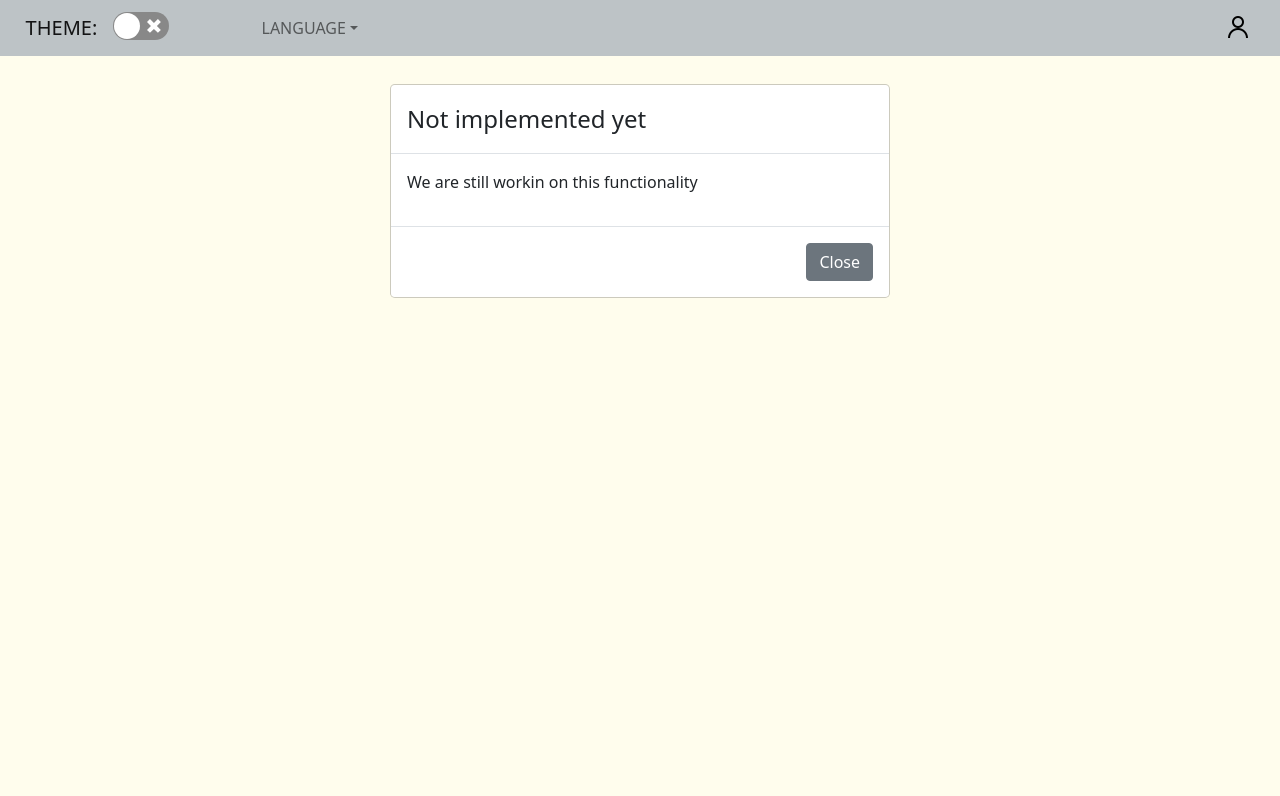
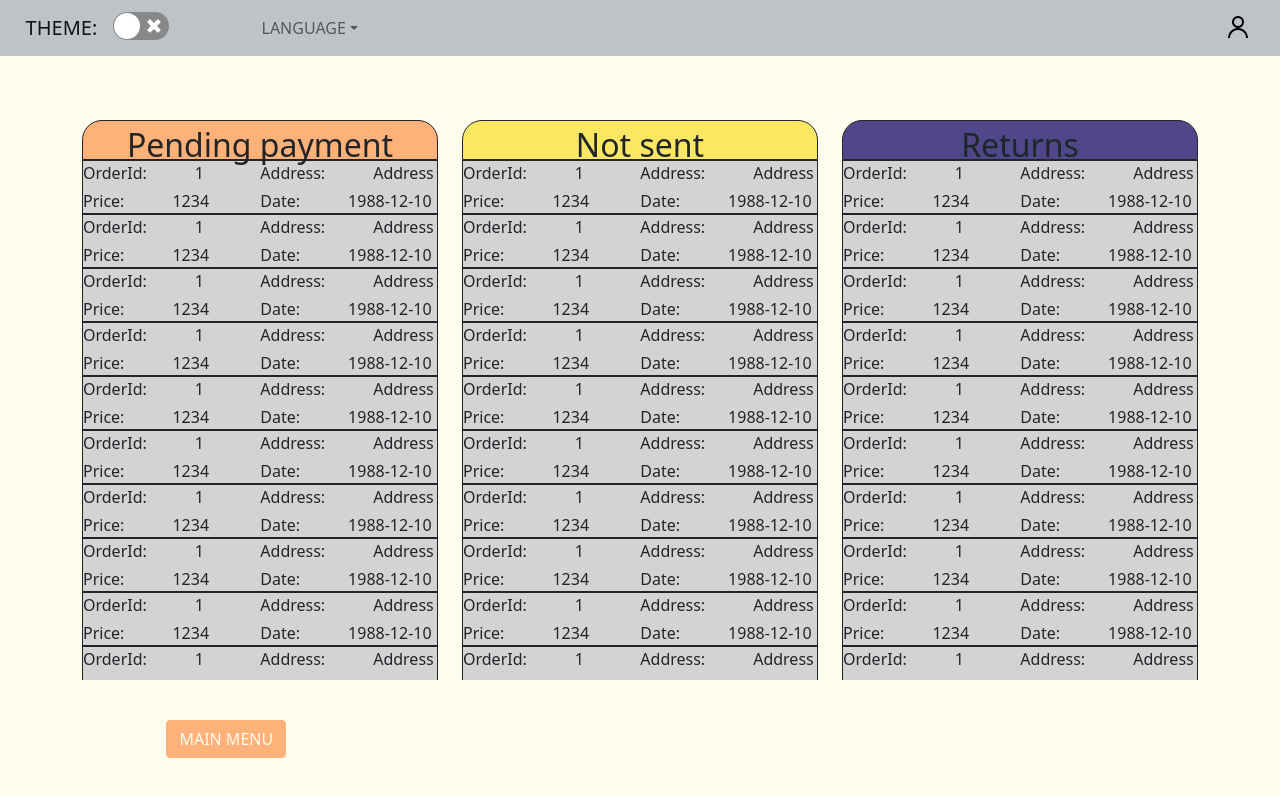
Before and after one commit to ksoloducha/dashboard, a React (Create React App) app: page / in a window 1280 px wide. Both pictures are taken after a click on the picture 325 px from the left and 215 px from the top of the page. Shown: the top 796 px of the page. Built offline with nearby package versions, Linux system fonts and the light colour scheme.

Commit message:
Added orders dashboard

```diff
--- a/src/App.js
+++ b/src/App.js
@@ -6,6 +6,7 @@ import { views, mainWindow } from "./ViewEnum"
 import SellingChartView from "./components/selling-chart/SellingChartView"
 import Modal from 'react-bootstrap/Modal'
 import Button from 'react-bootstrap/Button'
+import OrdersView from "./components/orders/OrdersView"
 
 class App extends Component
 {
@@ -47,6 +48,12 @@ class App extends Component
       case 'Selling chart':
         return(
           <SellingChartView
+            onGoBack={this.openMainMenu}
+          />
+        )
+      case 'Orders':
+        return(
+          <OrdersView
             onGoBack={this.openMainMenu}
           />
         )
--- /dev/null
+++ b/src/components/orders/Order.css
@@ -0,0 +1,5 @@
+.order{
+    background-color: lightgray;
+    border-style: solid;
+    border-width: 1px;
+}
--- /dev/null
+++ b/src/components/orders/Order.js
@@ -0,0 +1,34 @@
+import './Order.css'
+import Stack from 'react-bootstrap/Stack'
+
+
+function Order(props) {
+    return (
+        <div className="order">
+            <Stack direction="horizontal" gap="5">
+                <Stack direction="vertical" gap="1">
+                    <Stack direction="horizontal" gap="5">
+                        <label>OrderId:</label>
+                        <label>{props.orderId}</label>
+                    </Stack>
+                    <Stack direction="horizontal" gap="5">
+                        <label>Price:</label>
+                        <label>{props.price}</label>
+                    </Stack>
+                </Stack>
+                <Stack direction="vertical" gap="1">
+                    <Stack direction="horizontal" gap="5">
+                        <label>Address:</label>
+                        <label>{props.address}</label>
+                    </Stack>
+                    <Stack direction="horizontal" gap="5">
+                        <label>Date:</label>
+                        <label>{props.date}</label>
+                    </Stack>
+                </Stack>
+            </Stack>
+        </div>
+    )
+}
+
+export default Order
--- /dev/null
+++ b/src/components/orders/OrderScrollComponent.css
@@ -0,0 +1,13 @@
+.order-header{
+    text-align: center;
+    height: 5vh;
+    border-radius: 20px 20px 0px 0px;
+    border-style: solid;
+    border-width: 1px;
+    font-size: 32px;
+}
+
+.order-scroll{
+    height: 65vh;
+    overflow-y: scroll;
+}
--- /dev/null
+++ b/src/components/orders/OrderScrollComponent.js
@@ -0,0 +1,104 @@
+import React, {useState} from 'react'
+import Stack from 'react-bootstrap/Stack'
+import DropdowbButton from 'react-bootstrap/DropdownButton'
+import './OrderScrollComponent.css'
+import Order from './Order.js'
+
+const list = [
+  {
+    orderId: '1',
+    price: '1234',
+    address: 'Address',
+    date: '1988-12-10',
+  },
+  {
+    orderId: '1',
+    price: '1234',
+    address: 'Address',
+    date: '1988-12-10',
+  },
+  {
+    orderId: '1',
+    price: '1234',
+    address: 'Address',
+    date: '1988-12-10',
+  },
+  {
+    orderId: '1',
+    price: '1234',
+    address: 'Address',
+    date: '1988-12-10',
+  },
+  {
+    orderId: '1',
+    price: '1234',
+    address: 'Address',
+    date: '1988-12-10',
+  },
+  {
+    orderId: '1',
+    price: '1234',
+    address: 'Address',
+    date: '1988-12-10',
+  },
+  {
+    orderId: '1',
+    price: '1234',
+    address: 'Address',
+    date: '1988-12-10',
+  },
+  {
+    orderId: '1',
+    price: '1234',
+    address: 'Address',
+    date: '1988-12-10',
+  },
+  {
+    orderId: '1',
+    price: '1234',
+    address: 'Address',
+    date: '1988-12-10',
+  },
+  {
+    orderId: '1',
+    price: '1234',
+    address: 'Address',
+    date: '1988-12-10',
+  },
+  {
+    orderId: '1',
+    price: '1234',
+    address: 'Address',
+    date: '1988-12-10',
+  },
+  {
+    orderId: '1',
+    price: '1234',
+    address: 'Address',
+    date: '1988-12-10',
+  },
+];
+
+const OrderScrollComponent = (props) => {
+    return(
+      <div>
+        <div className="order-header" style={{backgroundColor: props.titleColor}}>
+          <label>{props.title}</label>
+        </div>
+        <div className="order-scroll">
+          {
+            list.map((item) =>
+           <Order key={item.orderId}
+              orderId={item.orderId}
+              price={item.price}
+              address={item.address}
+              date={item.date}
+            >
+            </Order>)
+          }
+        </div>
+      </div>
+    )
+}
+
+export default OrderScrollComponent
--- /dev/null
+++ b/src/components/orders/OrdersView.css
@@ -0,0 +1,8 @@
+.orders{
+    margin-top: 5%;
+    height: 75vh;
+}
+
+.main-menu-button{
+    margin-left: 13%;
+}
--- /dev/null
+++ b/src/components/orders/OrdersView.js
@@ -0,0 +1,40 @@
+import React, {useState} from 'react'
+import OrderScrollComponent from './OrderScrollComponent.js'
+import './OrdersView.css'
+import Button from 'react-bootstrap/Button'
+import { Col, Collapse, Container, Row, Stack } from 'react-bootstrap'
+
+
+const OrdersView = (props) => {
+    const goBackToMainWindow = () => {
+        props.onGoBack('Main window')
+    }
+
+    return(
+        <div>
+            <div className="orders">
+            <Container>
+            <Row>
+                <Col>
+                    <OrderScrollComponent title="Pending payment" titleColor="#FFB17A"></OrderScrollComponent>
+                </Col>
+                <Col>
+                    <OrderScrollComponent title="Not sent" titleColor="#FCE762"></OrderScrollComponent>
+                </Col>
+                <Col>
+                    <OrderScrollComponent title="Returns" titleColor="#4F4789"></OrderScrollComponent>
+                </Col>
+            </Row>
+        </Container>
+            </div>
+        <Button
+            className='secondary-button main-menu-button'
+            onClick={goBackToMainWindow}
+        >
+            MAIN MENU
+        </Button>
+    </div>
+    )
+}
+
+export default OrdersView
```
